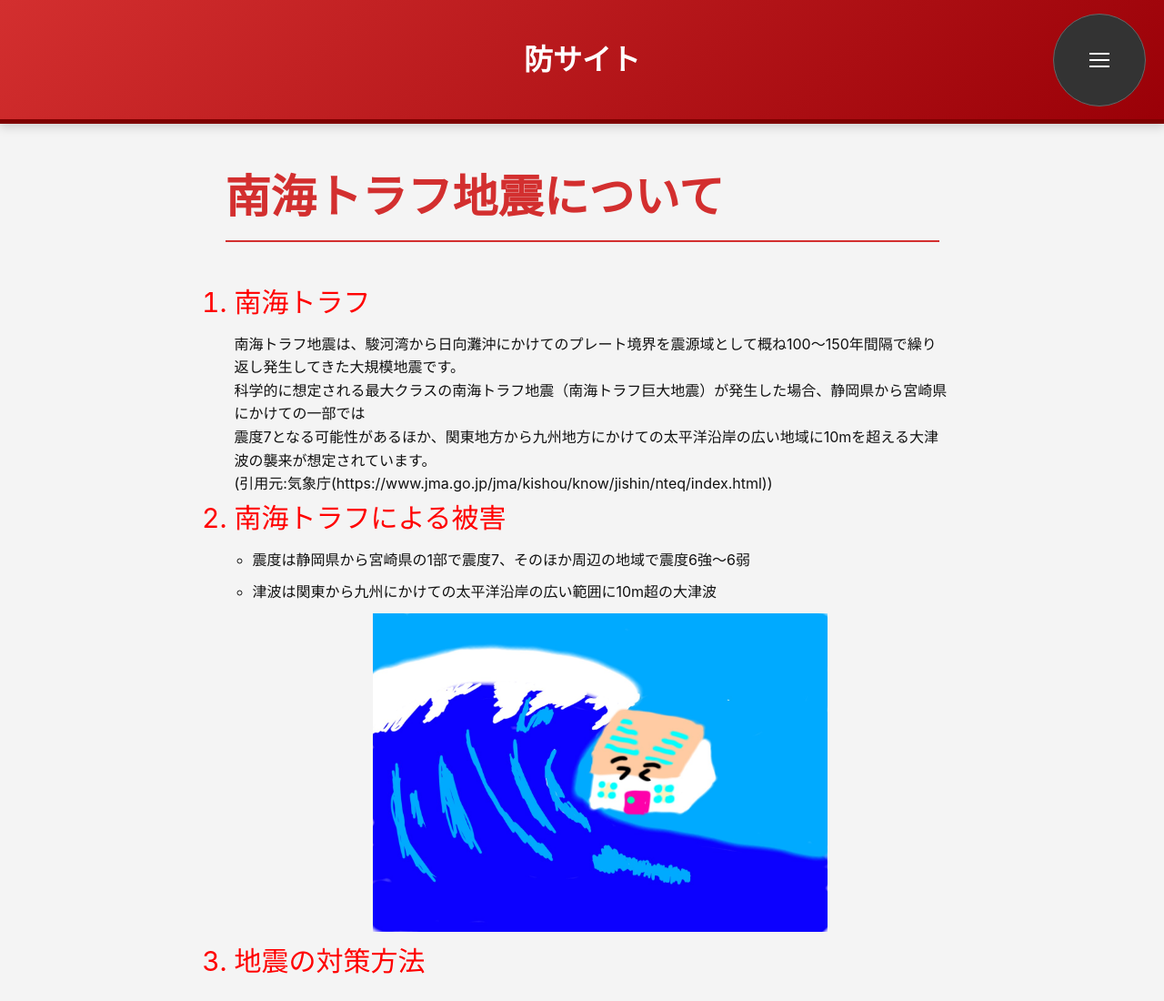
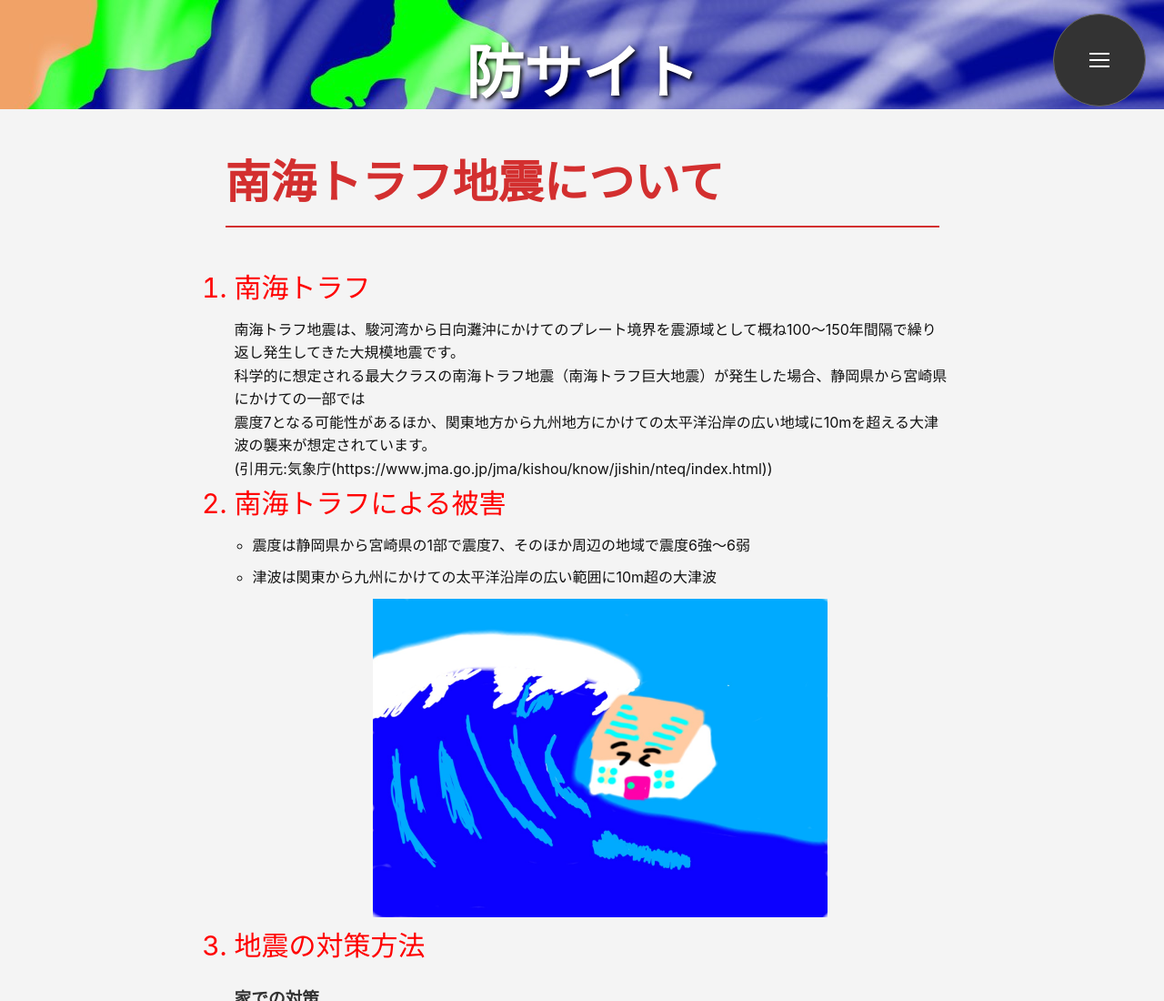
Before and after one commit to sousou121000/kadaikennkyuuuuuuuuuuuuuuuuuuuuuuu-, a plain HTML site: page index.html in a window 1280 px wide. Shown: the top 1100 px of the page at 91% size. Drawn offline with Linux system fonts and the light colour scheme.

Commit message:
JSの追加

```diff
--- a/index.html
+++ b/index.html
@@ -23,7 +23,14 @@
     </nav>
   </div>
 
+  <header class="site-header">
+    <div class="moving-bg" id="movingBg">
+        <img src="taihu.jpg" alt="">
+        <img src="taihu.jpg" alt="">
+    </div>
 <h1 id = "top">防サイト</h1>
+  </header>
+
 <h2 id = "nankaitorafu">南海トラフ地震について</h2>
 <ol>
 <li class="text-large">南海トラフ</li>
--- a/style.css
+++ b/style.css
@@ -11,13 +11,14 @@ body {
 
 /* ヘッダー装飾（一番上のh1に適用） */
 h1 {
-    background: linear-gradient(140deg, #d32f2f 0%, #9a0007 100%);
+    background-image: url("taihu.jpg");
+    /*background: linear-gradient(140deg, #d32f2f 0%, #9a0007 100%);*/
     color: #fff;
     margin: 0 0 30px 0;
-    padding: 40px 10px;
+    padding: 20px 10px;
     border-bottom: 5px solid #7f0000;
     box-shadow: 0 4px 10px rgba(0, 0, 0, 0.15);
-    font-size: 2rem;
+    font-size: 4rem;
 }
 
 /* 中央寄せとか */
@@ -198,3 +199,39 @@ ol, h2 {
 #menu-btn-check:checked ~ .menu-overlay {
   display: block;
 }
+
+
+
+.site-header {
+  position: relative;
+  height: 120px;
+  overflow: hidden;
+  background: #333;
+}
+
+.moving-bg {
+  position: absolute;
+  top: 0;
+  left: 0;
+  width: 100%;
+  height: 100%;
+  overflow: hidden;
+  display:flex;
+}
+
+.moving-bg img {
+  position: absolute;
+  top: 100%;
+  width: auto;
+  max-width: none;
+}
+
+.site-header h1 {
+  position: relative;
+  z-index: 2;
+  color: white;
+  text-align: center;
+  line-height: 120px;
+  margin: 0;
+  text-shadow: 2px 2px 5px black;
+}
```
Also changed, not shown: bousai.html (+2 -2 lines), script.js (+43 -0 lines).
